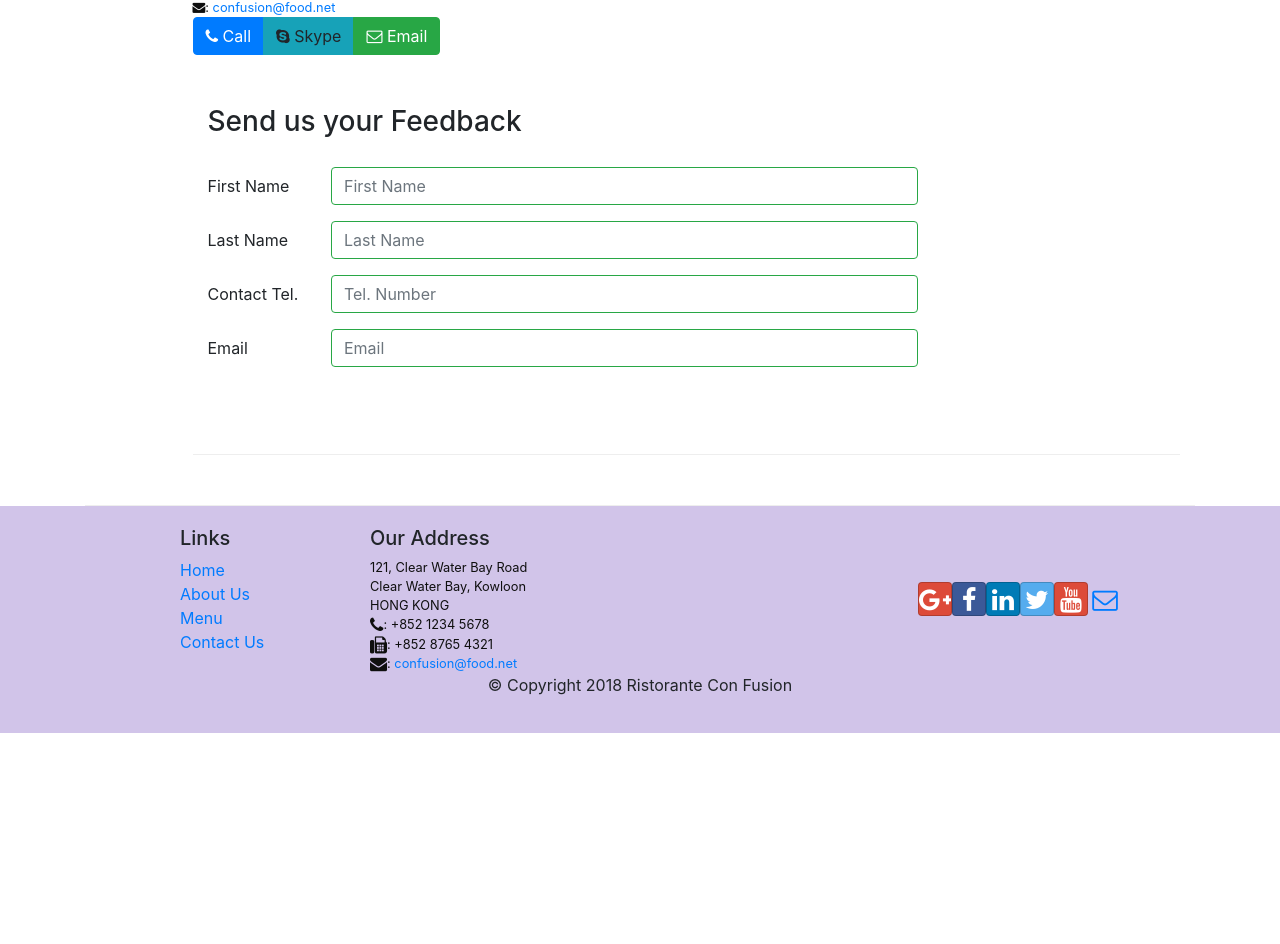
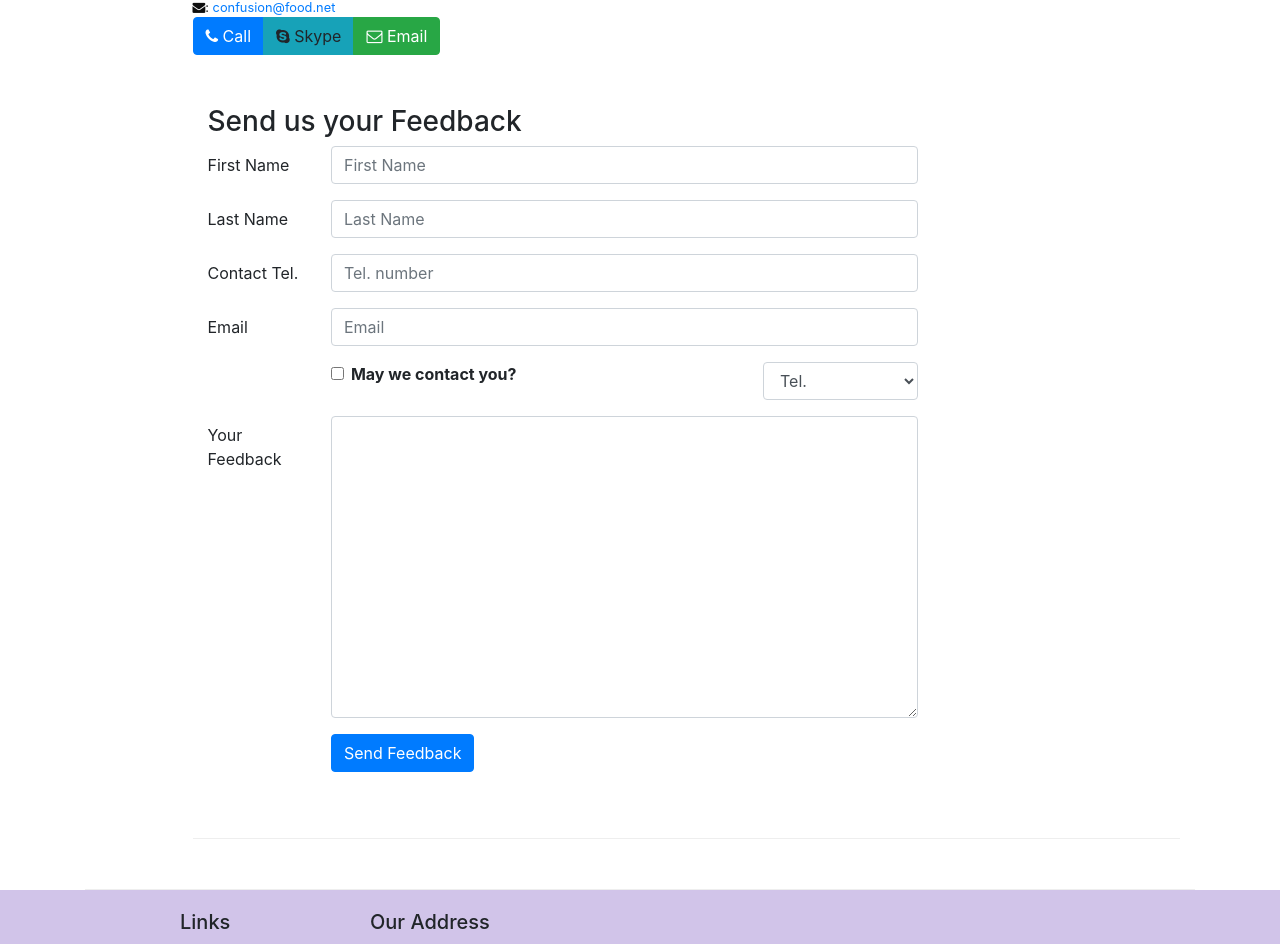
Before and after one commit to sean-leonard-ireland/cousera-react1, a React (Create React App) app: page /contactus in a window 1280 px wide. Shown: the part 694-1638 px from the top of the page. Before the commit the page ends 1427 px from the top, so only its background shows below. Built offline with nearby package versions, Linux system fonts and the light colour scheme.

Commit message:
controlled form corrections

```diff
--- a/src/components/ContactComponent.js
+++ b/src/components/ContactComponent.js
@@ -175,12 +175,8 @@
                         name="firstname"
                         placeholder="First Name"
                         value={this.state.firstname}
-                        valid={errors.firstname === ""}
-                        invalid={errors.firstname !== ""}
-                        onBlur={this.handleBlur("firstname")}
                         onChange={this.handleInputChange}
                       />
-                      <FormFeedback>{errors.firstname}</FormFeedback>
                     </Col>
                   </FormGroup>
                   <FormGroup row>
@@ -194,12 +190,8 @@
                         name="lastname"
                         placeholder="Last Name"
                         value={this.state.lastname}
-                        valid={errors.lastname === ""}
-                        invalid={errors.lastname !== ""}
-                        onBlur={this.handleBlur("lastname")}
                         onChange={this.handleInputChange}
                       />
-                      <FormFeedback>{errors.lastname}</FormFeedback>
                     </Col>
                   </FormGroup>
                   <FormGroup row>
@@ -211,14 +203,10 @@
                         type="tel"
                         id="telnum"
                         name="telnum"
-                        placeholder="Tel. Number"
+                        placeholder="Tel. number"
                         value={this.state.telnum}
-                        valid={errors.telnum === ""}
-                        invalid={errors.telnum !== ""}
-                        onBlur={this.handleBlur("telnum")}
                         onChange={this.handleInputChange}
                       />
-                      <FormFeedback>{errors.telnum}</FormFeedback>
                     </Col>
                   </FormGroup>
                   <FormGroup row>
@@ -232,12 +220,56 @@
                         name="email"
                         placeholder="Email"
                         value={this.state.email}
-                        valid={errors.email === ""}
-                        invalid={errors.email !== ""}
-                        onBlur={this.handleBlur("email")}
                         onChange={this.handleInputChange}
                       />
-                      <FormFeedback>{errors.email}</FormFeedback>
+                    </Col>
+                  </FormGroup>
+                  <FormGroup row>
+                    <Col md={{ size: 6, offset: 2 }}>
+                      <FormGroup check>
+                        <Label check>
+                          <Input
+                            type="checkbox"
+                            name="agree"
+                            checked={this.state.agree}
+                            onChange={this.handleInputChange}
+                          />{" "}
+                          <strong>May we contact you?</strong>
+                        </Label>
+                      </FormGroup>
+                    </Col>
+                    <Col md={{ size: 3, offset: 1 }}>
+                      <Input
+                        type="select"
+                        name="contactType"
+                        value={this.state.contactType}
+                        onChange={this.handleInputChange}
+                      >
+                        <option>Tel.</option>
+                        <option>Email</option>
+                      </Input>
+                    </Col>
+                  </FormGroup>
+                  <FormGroup row>
+                    <Label htmlFor="message" md={2}>
+                      Your Feedback
+                    </Label>
+                    <Col md={10}>
+                      <Input
+                        type="textarea"
+                        id="message"
+                        name="message"
+                        rows="12"
+                        value={this.state.message}
+                        onChange={this.handleInputChange}
+                      ></Input>
+                    </Col>
+                  </FormGroup>
+                  <FormGroup row>
+                    <Col md={{ size: 10, offset: 2 }}>
+                      <Button type="submit" color="primary">
+                        Send Feedback
+                      </Button>
                     </Col>
                   </FormGroup>
                 </Form>
```
